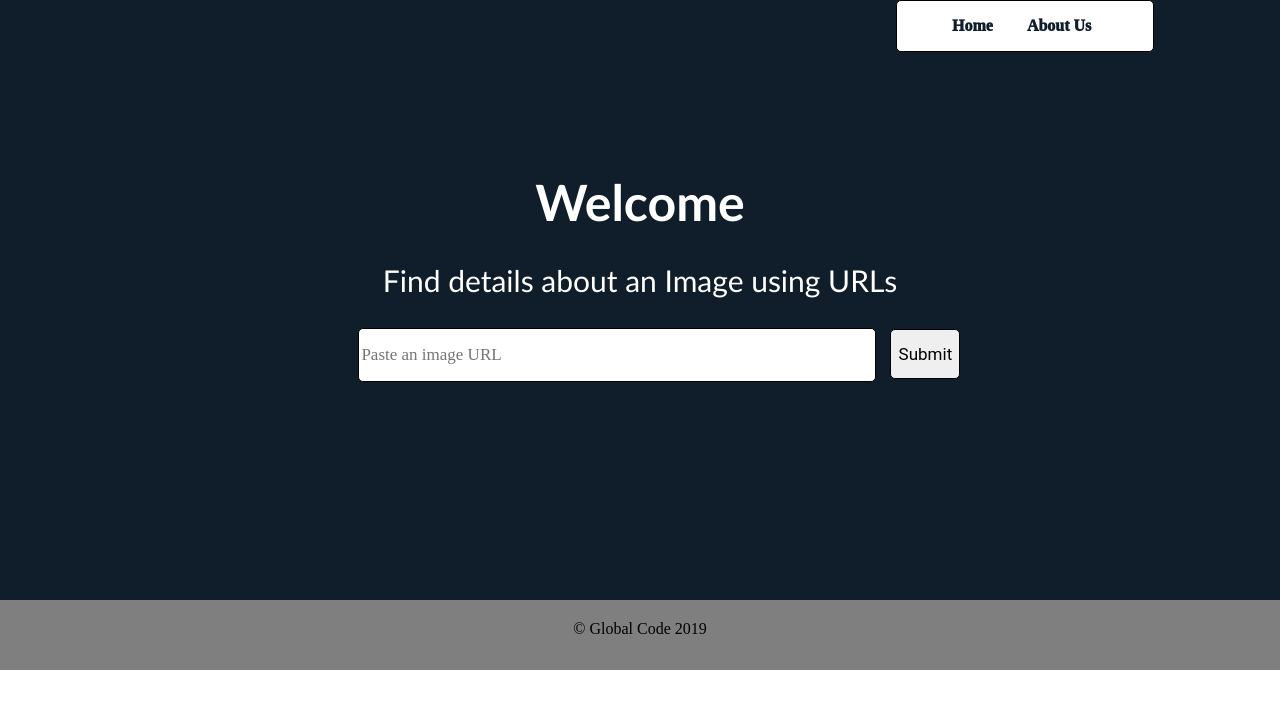
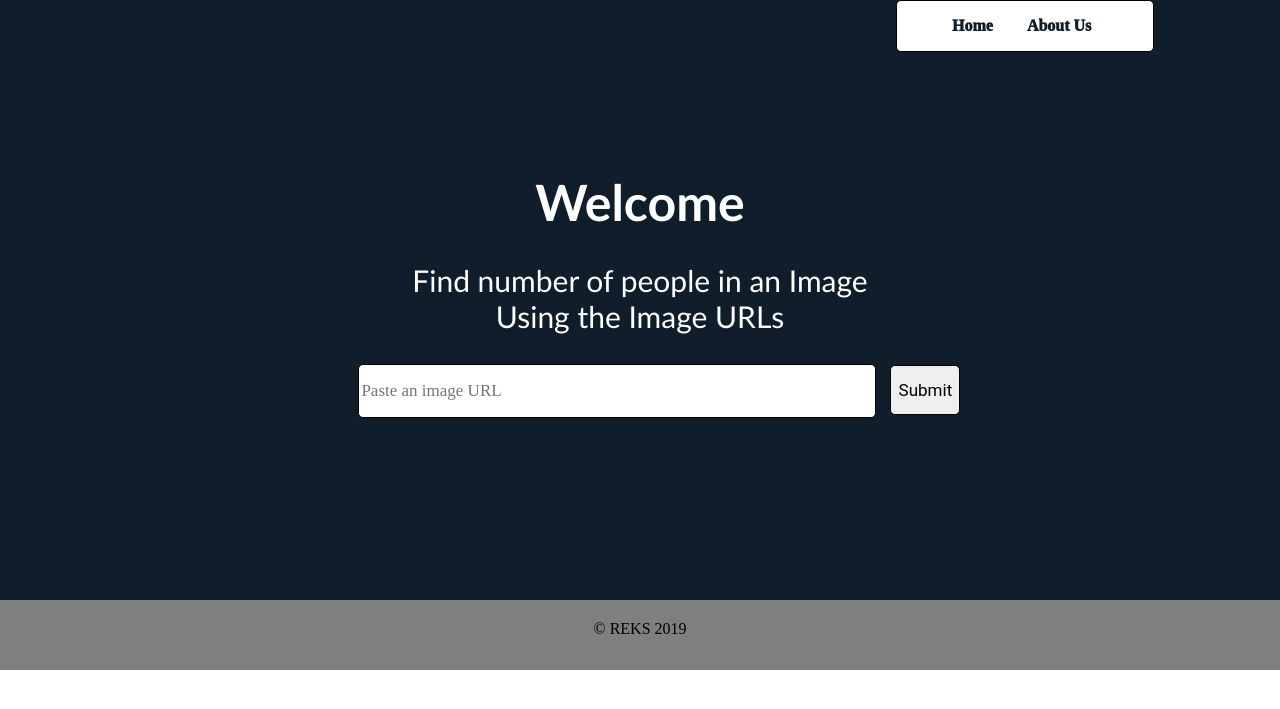
Before and after one commit to vizard-xi/web_image_analysis, a Flask app: page / in a window 1280 px wide. Shown: the top 709 px of the page. Run offline with Flask 2, Linux system fonts and the light colour scheme.

Commit message:
Web Image Analysises

```diff
--- a/templates/home.html
+++ b/templates/home.html
@@ -20,7 +20,7 @@
 
 		<div class="content">
 			<h1>Welcome</h1>
-			<p>Find details about an Image using URLs</p>
+			<p>Find number of people in an Image </br>Using the Image URLs</p>
 			<form action="/result" method="POST" enctype="multipart/form-data">
 				<input name="url" type="text" placeholder="Paste an image URL">
 				<button type="submit" id="button_1">Submit</button>
@@ -30,7 +30,7 @@
 
 	</div>
 
-	<footer>&copy Global Code 2019</footer>
+	<footer>&copy REKS 2019</footer>
 
 
 
```
Also changed, not shown: README.md.
